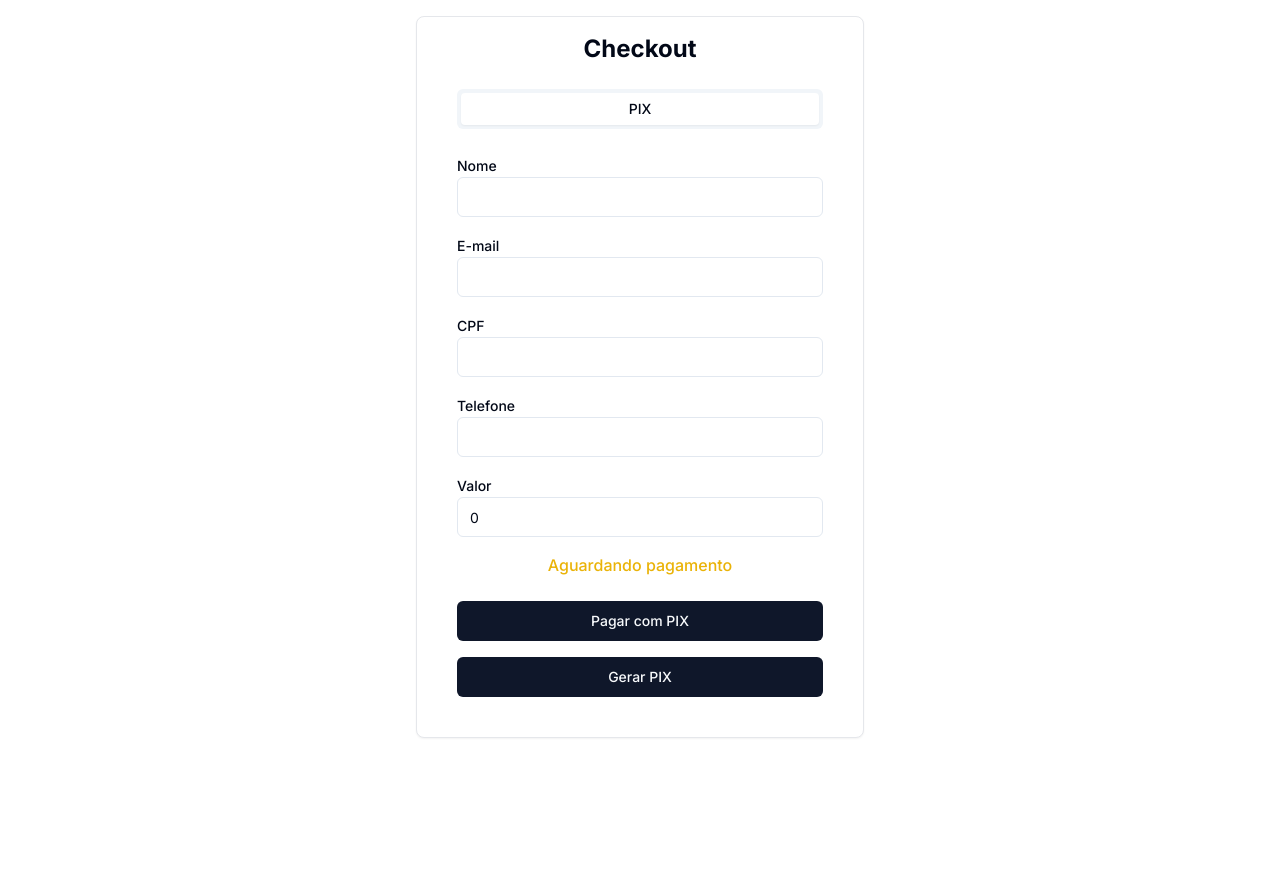
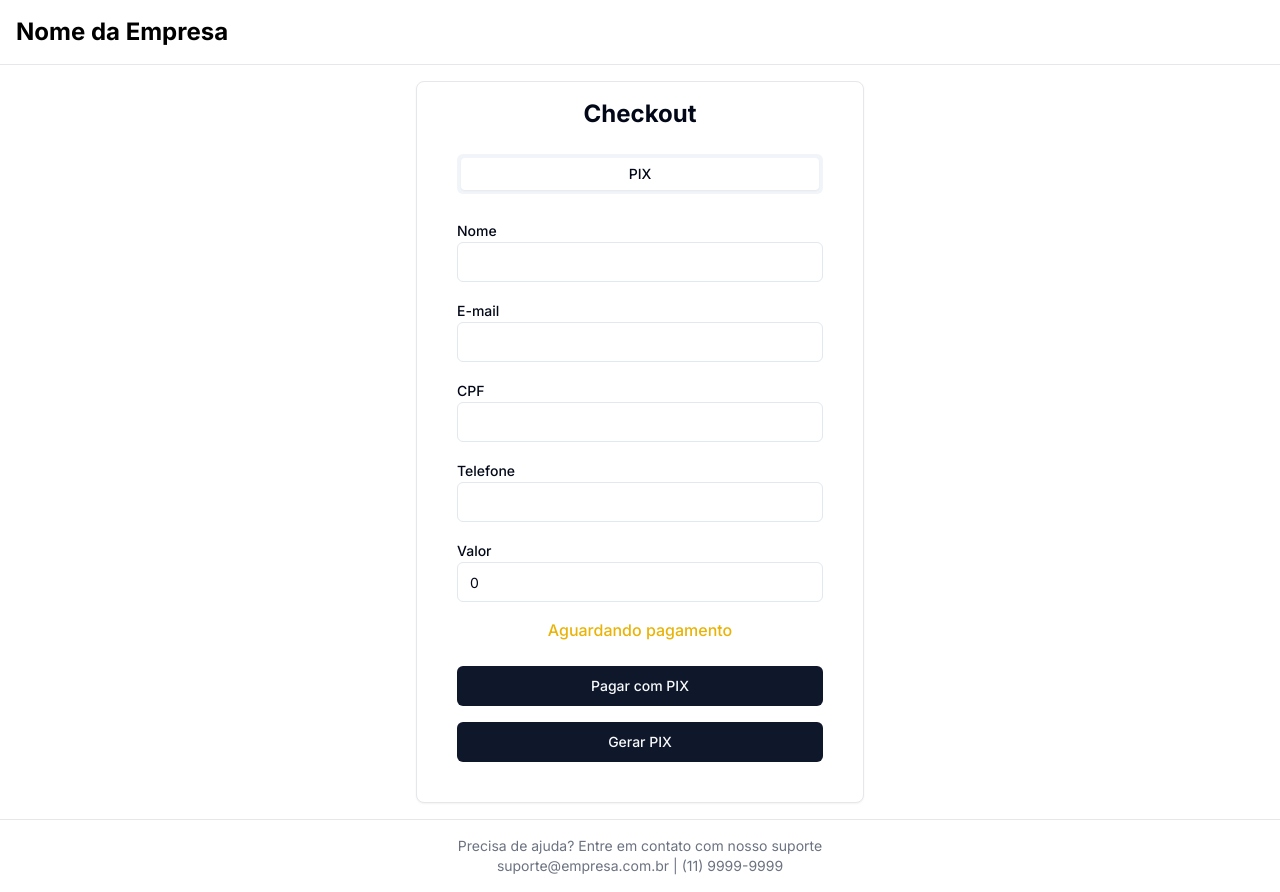
Before and after one commit to tibitibligh1975/minicheckout, a Next.js app: page / in a window 1280 px wide. Before the commit the page ends 800 px from the top, so only its background shows below. Built offline with nearby package versions, Linux system fonts and the light colour scheme; no server answers.

Commit message:
feat: improve home page layout with header and footer

```diff
--- a/app/page.tsx
+++ b/app/page.tsx
@@ -2,8 +2,28 @@ import MiniCheckout from "@/components/MiniCheckout";
 
 export default function Home() {
   return (
-    <main className="min-h-screen p-4">
-      <MiniCheckout />
-    </main>
+    <div className="min-h-screen flex flex-col">
+      {/* Header */}
+      <header className="w-full p-4 border-b">
+        <div className="max-w-7xl mx-auto">
+          <h1 className="text-2xl font-bold">Nome da Empresa</h1>
+        </div>
+      </header>
+
+      {/* Main Content */}
+      <main className="flex-1 flex items-center justify-center p-4">
+        <div className="w-full max-w-md">
+          <MiniCheckout />
+        </div>
+      </main>
+
+      {/* Footer */}
+      <footer className="w-full p-4 border-t">
+        <div className="max-w-7xl mx-auto text-center text-sm text-gray-500">
+          <p>Precisa de ajuda? Entre em contato com nosso suporte</p>
+          <p>suporte@empresa.com.br | (11) 9999-9999</p>
+        </div>
+      </footer>
+    </div>
   );
 }
```
